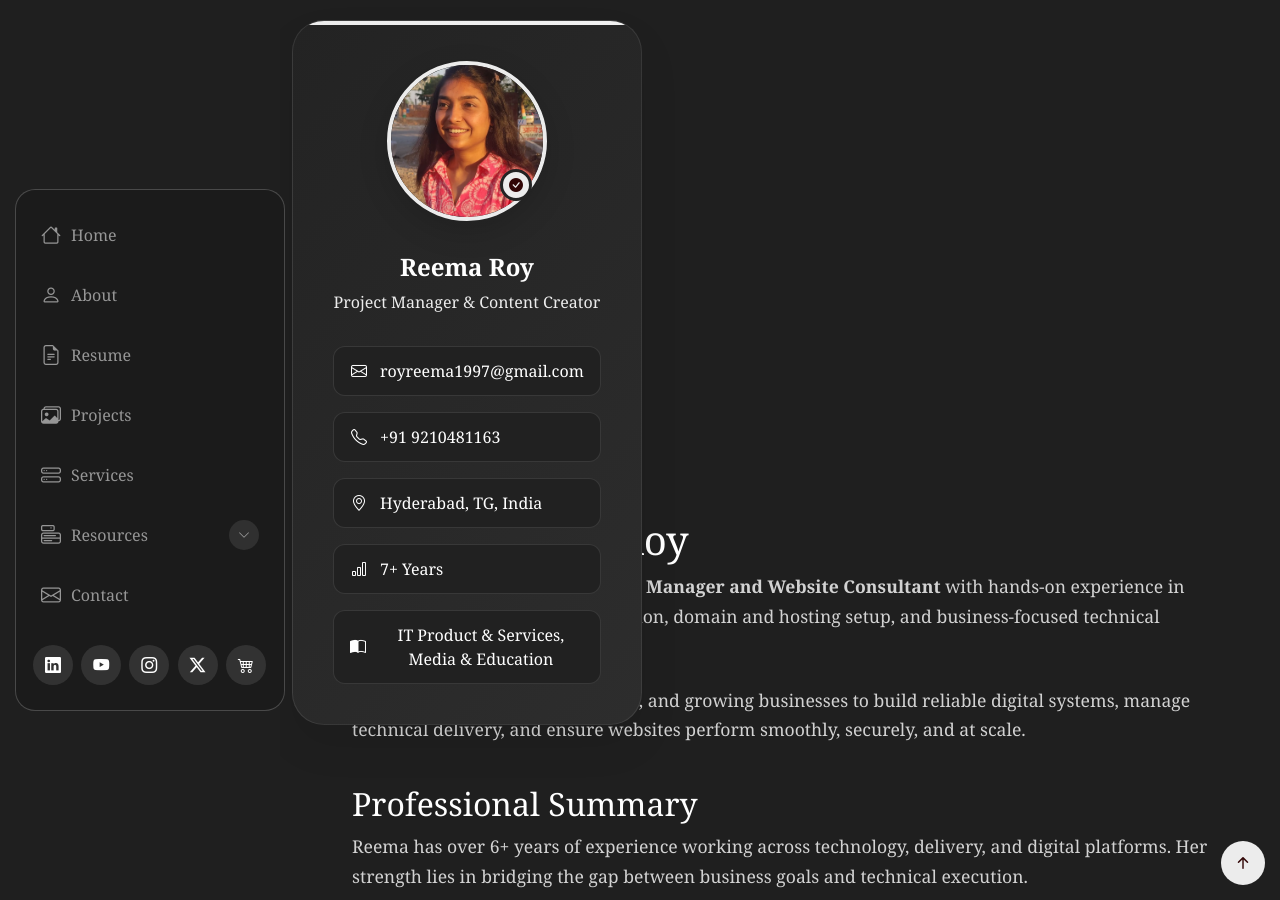
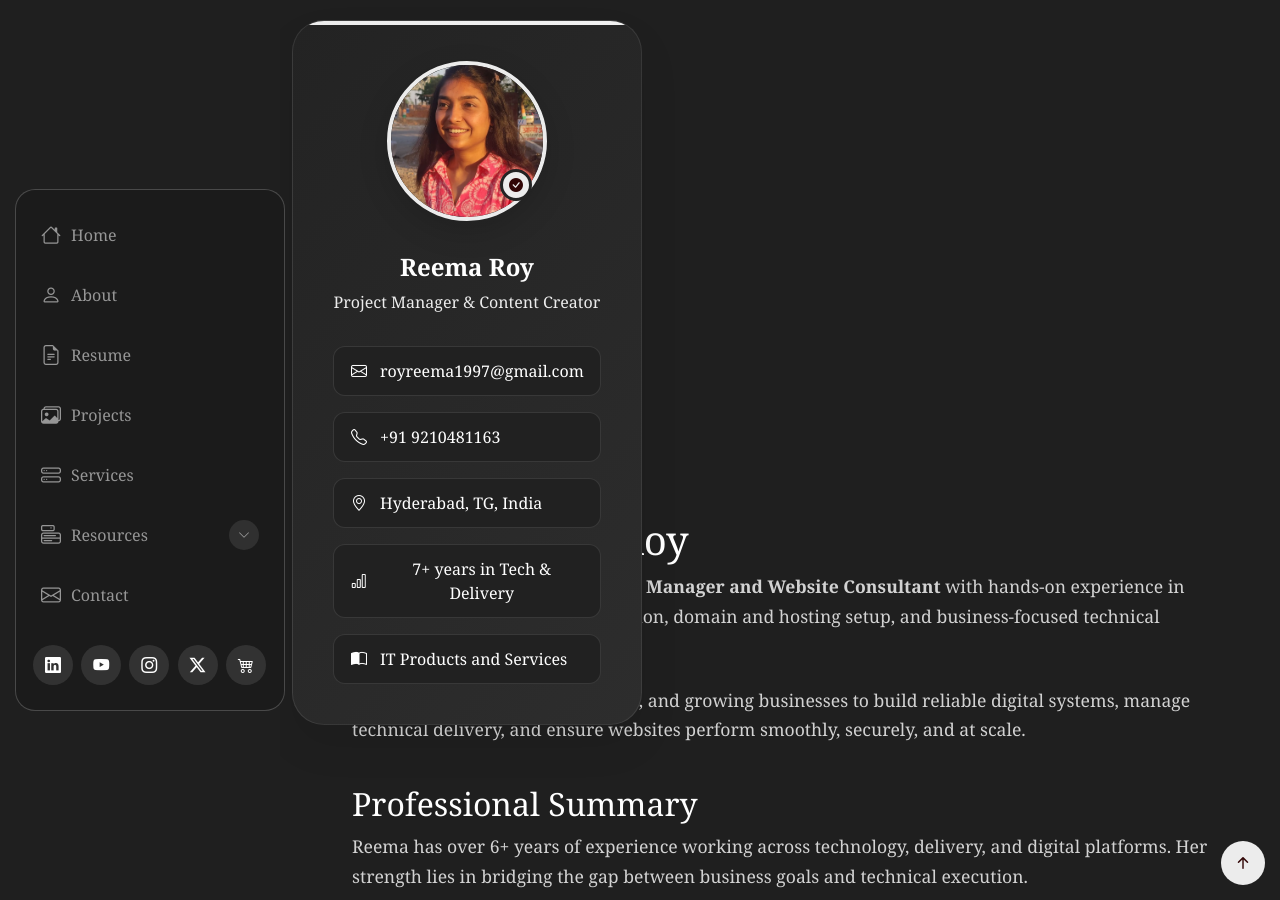
Before and after one commit to iamreemaroy/Reema-Roy, a Jekyll site: the page about.html, which Jekyll copies as it is, in a window 1280 px wide and 900 px high, scrolled down 342 px. Built offline with Jekyll 4.4.1, drawn with Linux system fonts in a browser that asks for light colours.

Commit message:
Update about.html

```diff
--- a/about.html
+++ b/about.html
@@ -107,25 +107,25 @@
                 <p class="profession">Project Manager & Content Creator</p>
 
                 <div class="contact-links">
-                  <a href="mailto:marcus@example.com" class="contact-item">
+                  <a href="mailto:royreema1997@gmail.com" class="contact-item">
                     <i class="bi bi-envelope"></i>
                     royreema1997@gmail.com
                   </a>
-                  <a href="tel:+15551234567" class="contact-item">
+                  <a href="tel:+919210481163" class="contact-item">
                     <i class="bi bi-telephone"></i>
                     +91 9210481163
                   </a>
-                  <a href="#" class="contact-item">
+                  <a href="https://maps.app.goo.gl/yjogkU4VyrpiLoYBA" class="contact-item">
                     <i class="bi bi-geo-alt"></i>
                     Hyderabad, TG, India
                   </a>
-                  <a href="#" class="contact-item">
+                  <a href="/resume" class="contact-item">
                     <i class="bi bi-bar-chart"></i>
-                    7+ Years
+                    7+ years in Tech & Delivery
                   </a>
-                  <a href="#" class="contact-item">
+                  <a href="/resume" class="contact-item">
                     <i class="bi bi-book-half"></i>
-                    IT Product & Services, Media & Education
+                    IT Products and Services
                   </a>
                 </div>
               </div>
```
